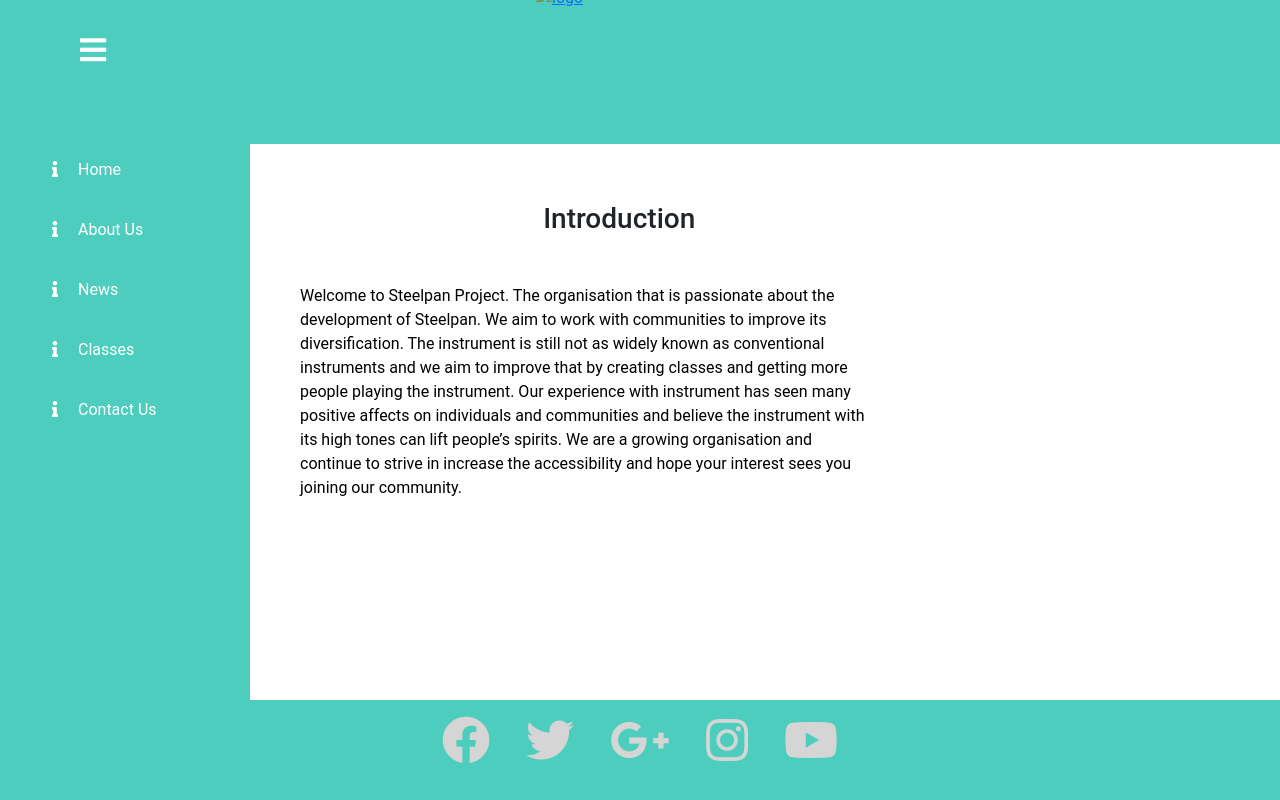
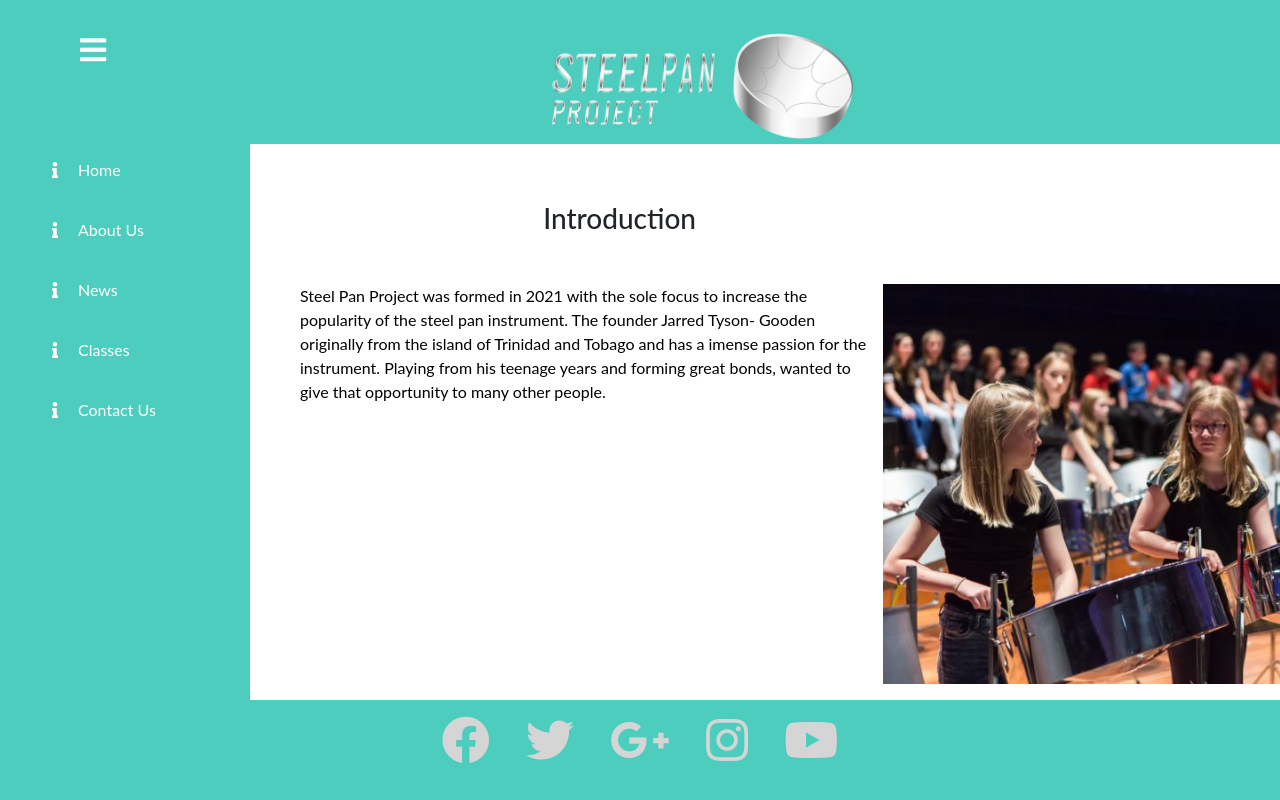
Before and after one commit to JarredTyson/Steel-Pan-Project, a plain HTML site: page about-us.html in a window 1280 px wide. Shown: the top 800 px of the page. Drawn offline with nearby package versions, Linux system fonts and the light colour scheme.

```diff
--- a/About_Us.html
+++ b/about-us.html
@@ -27,7 +27,7 @@
                 </label>
 
                 <div class="logo_area">
-                    <a href=""><img src="LOGO-01.png" alt="logo"></a>
+                    <a href=""><img src="assets/pictures/LOGO-01.png" alt="logo"></a>
                 </div>
 
 
@@ -40,7 +40,7 @@
 
                         <a href="index.html"><i class="fas fa-info"></i><span>Home</span></a>
 
-                        <a href="About_Us.html"><i class="fas fa-info"></i><span>About Us</span></a>
+                        <a href="about_us.html"><i class="fas fa-info"></i><span>About Us</span></a>
 
                         <a href="news.html"><i class="fas fa-info"></i><span>News</span></a>
 
@@ -56,19 +56,17 @@
                     <h3>Introduction</h3>
 
                     <div class="text-info">
-                        <p>Welcome to Steelpan Project. The organisation that is passionate about the development of
-                            Steelpan. We aim to work with communities to improve its diversification. The instrument is
-                            still not as widely known as conventional instruments and we aim to improve that by creating
-                            classes and getting more people playing the instrument. Our experience with instrument has seen
-                            many positive affects on individuals and communities and believe the instrument with its high
-                            tones can lift people’s spirits. We are a growing organisation and continue to strive in
-                            increase the accessibility and hope your interest sees you joining our community.
+                        <p>Steel Pan Project was formed in 2021 with the sole focus to increase the popularity of the steel pan instrument.
+                            The founder Jarred Tyson- Gooden originally from the island of Trinidad and Tobago and has a imense passion for
+                            the instrument. Playing from his teenage years and forming great bonds, wanted to give that opportunity to many
+                            other people.
+
 
 
                         </p>
                     </div>
 
-                    <img class="img-intro" src="Steel_School02.jpeg" alt="">
+                    <img class="img-intro" src="assets/pictures/Steel_School02.jpeg" alt="">
 
 
 
--- a/assets/css/style.css
+++ b/assets/css/style.css
@@ -2,7 +2,7 @@
 body{
 margin:0;
 padding: 0;
-font-family: "Roboto",sans-sarif;
+font-family: "Lato",sans-sarif;
 }
 
 header{
--- a/style1.css
+++ /dev/null
@@ -1,298 +0,0 @@
-/* styling of Sidebar*/
-body{
-margin:0;
-padding: 0;
-font-family: "Roboto",sans-sarif;
-}
-
-header{
-    position: fixed;
-    background: #4CCDBE;
-    padding: 20px;
-    width: 100%;
-    height: 18%;
-
-}
-.logo_area{
-    width: 300px;
-    height: 300px;
-    position: absolute;
-    left: 45%;
-    top:-10%;
-    margin-left: -130px;
-}
-img{
-    height: 200px;
-    padding-left: 35%;
-
-}
-#check{
-    visibility: hidden;
-}
-
-.left-area h3{
-    color: #fff;
-    margin: 0;
-    text-transform: uppercase;
-    font-size: 22px;
-    font-weight: 900;
-}
-
-
-.sidebar{
-    background: #4CCDBE;
-    margin-top: 70px;
-    padding-top: 90px;
-    position: fixed;
-    left: 0;
-    width: 250px;
-    height: 100%;
-    transition: 0.5s;
-    transition-property: left;
-}
-.sidebar .logo{
-  width: 100px;
-  height: 100px;
-  border-radius: 100px;
-  margin-bottom: 10px;
-}
-
-.sidebar h4{
-    color:#ccc;
-    margin-top: 0;
-    margin-bottom: 20px;
-}
-
-.sidebar a{
-    color: #fff;
-    display: block;
-    width: 100%;
-    line-height: 60px;
-    text-decoration: none;
-    padding-left: 40px;
-    box-sizing: border-box;
-    transition: 0.5;
-    transition-property: background;
-}
-
-.sidebar a:hover{
-   background: #4B9D94;
-}
-
-.sidebar i{
-    padding-right: 20px;
-}
-
-label #sidebar_btn{
-    z-index: 1;
-    color: #fff;
-    cursor: pointer;
-    left: 300px;
-    font-size: 30px;
-    margin: 15px 60px;
-    transition-property: color;
-}
-
-
-
-
-label #sidebar_btn:hover{
-    color: #4B9D94;
-
-}
-
-#check:checked ~ .sidebar{
-    left: -190px;
-}
-
-#check:checked ~ .sidebar a span{
-    display: none;
-}
-
-#check:checked ~.sidebar a{
-    font-size: 20px;
-    margin-left: 170px;
-    width: 80px;
-}
-#check{
-    display: none;
-}
-
-
-/* styling of contact page*/
-
-
-.padding{
-    padding-top: 10px;
-    padding-left: 300px;
-}
-.container{
-
-    max-width: 100%;
-    max-height: 80%;
-    margin-top: 40px;
-}
-/* .contact-box{
-    background: #fff;
-    display: flex;
-    margin-top: 30px;
-    height: 80%;
-    width: 80%;
-} */
-
-
-
-/* .contact-left{
-    flex-basis: 60%;
-    width: 100%;
-    padding-left:150px;
-    padding-top: 5%;
-} */
-/* .contact-left h3{
-    padding-bottom: 20px;
-    padding-top: -20px;
-} */
-
-*/
-h1{
-    margin-bottom: 20px;
-}
-/* .container p {
-    margin-bottom: 40px;
-} */
-
-.input-row{
-    display: flex;
-    justify-content: space-between;
-    margin-bottom: 20px;
-}
-
-.input-row .input-group{
-    flex-basis: 45%;
-}
-input{
-    width: 100%;
-    border:none;
-    border-bottom: 1px solid #ccc;
-    outline: none;
-    padding-bottom: 20px;
-}
-textarea{
-    width: 100%;
-    border:none;
-    border-bottom: 1px solid #ccc;
-    padding: 10px;
-    box-sizing: border-box;
-}
-label{
-    margin-bottom: 6px;
-    display: block;
-    color: #4CCDBE;
-}
-
-button{
-   background: #4CCDBE;
-   width: 150px;
-   border: none;
-   outline:none;
-   color: #fff;
-   height: 35px;
-   border-radius: 30px;
-   margin-top: 20px;
-   box-shadow: 0px 5px 15px 0px rgba(28, 0 ,181, 0.3);
-}
-
-
-tr td:first-child{
-    padding-right: 20px;
-}
-
-tr td {
-    padding-top: 20px;
-}
-
-/* Introduction*/
-.contact-down{
-    width: 100%;
-    padding-top: 10%;
-}
-
-.main-area{
-    background: #fff;
-    margin-top: 80px;
-    padding-top: 10px;
-    margin-left: 240px;
-    position: fixed;
-    width: 100%;
-    height: 100%;
-
-}
-
-.text-info p{
-    margin-top: 0px;
-    color: #000;
-    padding-top: 50px;
-    position: fixed;
-    left: 5;
-    width: 250px;
-    height: 100%;
-    transition: 0.5s;
-    transition-property: left;
-}
-
-.main-area img{
-    display: inline;
-    vertical-align: middle;
-    object-fit: cover;
-    height: 400px;
-    padding-left: 35%;
-
-}
-
-
-
-/* Footer*
-
-footer{
- background: #4CCDBE;
-    margin-top: 600px;
-    padding-top: 90px;
-    position: fixed;
-    bottom: 0;
-    width: 100%;
-    height: 150px;
-    transition: 0.5s;
-    transition-property: bottom;
-}
-*/
-
-
-footer {
-  position: fixed;
-  left: 0;
-  bottom: 0;
-  width: 100%;
-  background-color: #4CCDBE;;
-  color: white;
-  text-align: center;
-  height: 100px;
-}
-
-.fa-facebook,
-.fa-twitter,
-.fa-google-plus-g,
-.fa-instagram,
-.fa-youtube {
-    color: #d5d5d5;
-    font-size: 3em;
-    padding: 1rem;
-
-}
-.fa-facebook:hover,
-.fa-twitter:hover,
-.fa-google-plus-g:hover,
-.fa-instagram:hover,
-.fa-youtube:hover {
-    color: #4B9D94
-
-}
```
Also changed, not shown: classes.html (+1 -1 lines), contact-us.html (+1 -1 lines), contact-us_copy_2.html (deleted, +0 -41 lines), contact-us_copy_5.html (deleted, +0 -21 lines), index.html (+1 -1 lines), news.html (+2 -2 lines), 1 other file.
